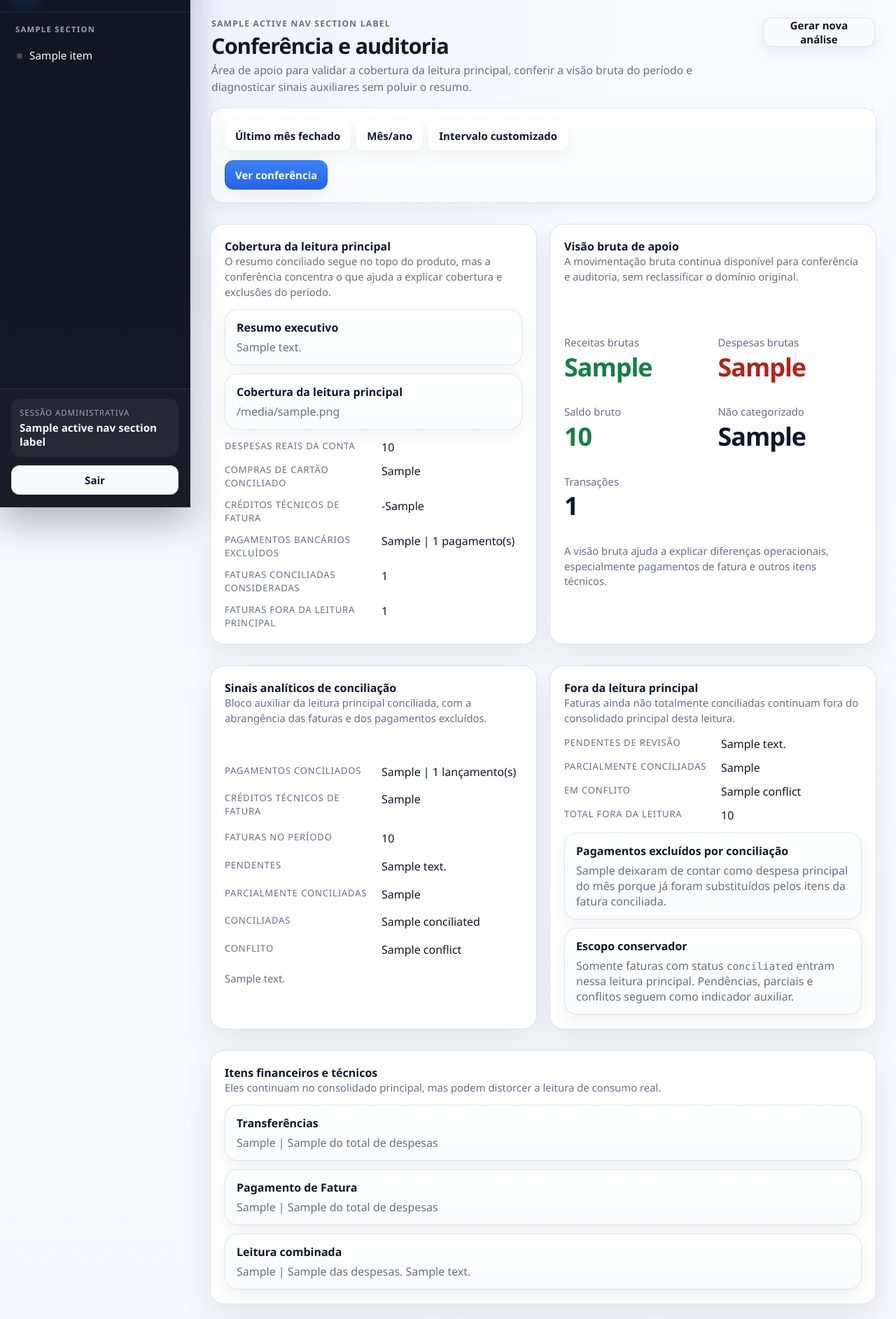
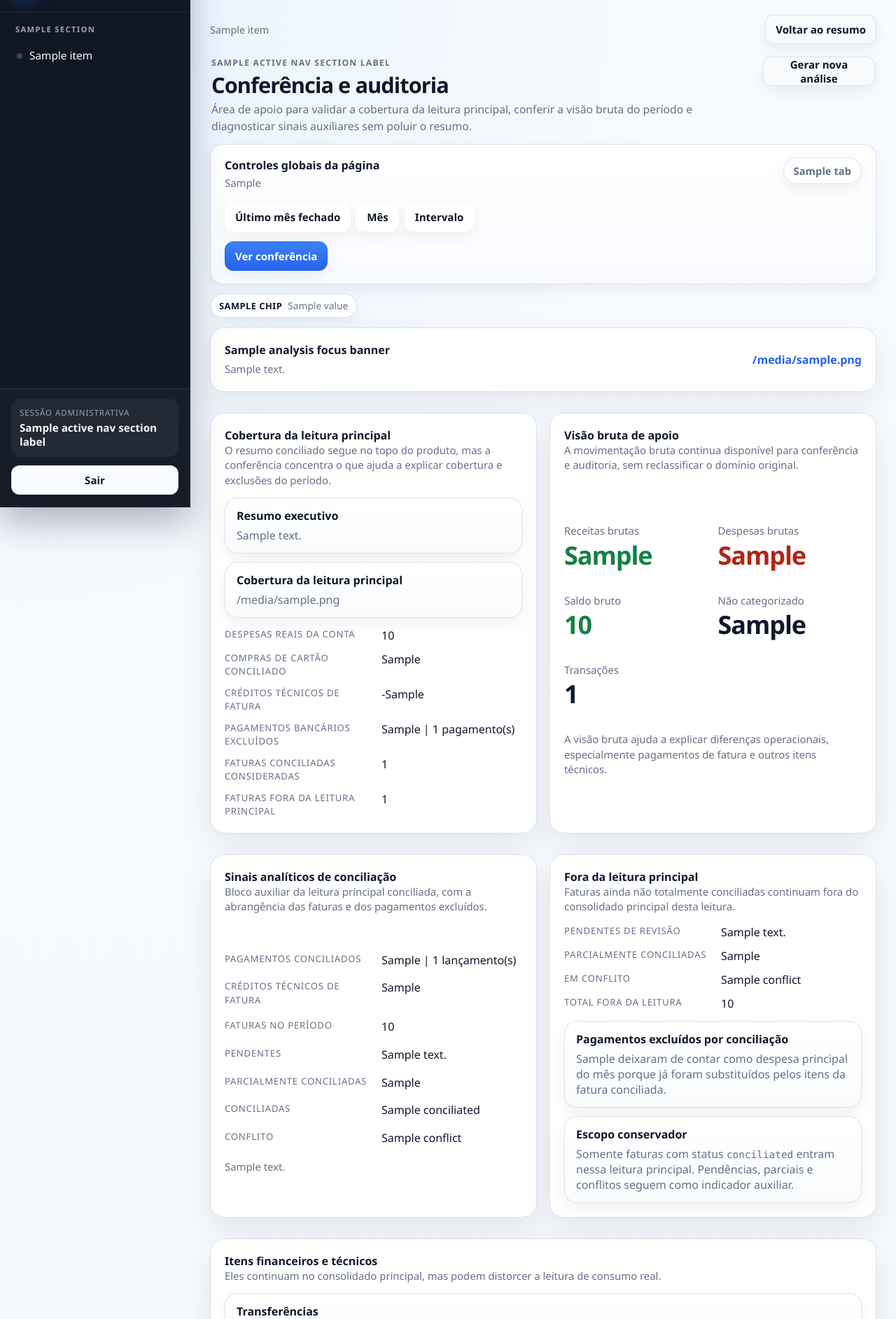
Before and after one commit to eduardokauer/finance_control, a FastAPI app: template app/templates/admin/conference.html in a window 1280 px wide. Shown: the part 75-1960 px from the top of the page at 70% size. Run offline with FastAPI, Linux system fonts and the light colour scheme; the template is opened without the code that fills it: most values are stand-ins (such as "Sample title", 1, 10 or a date in 2020); some libraries are stand-ins or nearby versions.

Commit message:
implement analytic context bar and navigation

```diff
--- a/app/templates/admin/conference.html
+++ b/app/templates/admin/conference.html
@@ -9,7 +9,11 @@
 {% set analysis_show_generate = True %}
 {% include "admin/partials/analysis_period_form.html" %}
 
-<section class="analysis-grid analysis-grid-2" style="margin-top:12px;">
+<section
+  id="conference-coverage-section"
+  class="analysis-grid analysis-grid-2 analysis-focus-target {% if analysis_focus_banner and analysis_focus_banner.key == 'conference' %}analysis-focus-target-active{% endif %}"
+  style="margin-top:12px;"
+>
   <div class="card stack" style="margin-bottom:0;">
     <div>
       <strong>Cobertura da leitura principal</strong>
--- a/app/templates/admin/partials/analysis_period_form.html
+++ b/app/templates/admin/partials/analysis_period_form.html
@@ -1,4 +1,23 @@
-<section class="page-header">
+<section class="analysis-context-stack">
+  <div class="analysis-breadcrumb-row">
+    <nav class="analysis-breadcrumbs" aria-label="Navegação contextual" data-analysis-breadcrumbs>
+      {% for item in analysis_breadcrumb_items %}
+        {% if item.href %}
+          <a href="{{ item.href }}">{{ item.label }}</a>
+        {% else %}
+          <span aria-current="page">{{ item.label }}</span>
+        {% endif %}
+        {% if not loop.last %}
+          <span class="analysis-breadcrumb-separator" aria-hidden="true">›</span>
+        {% endif %}
+      {% endfor %}
+    </nav>
+    {% if analysis_back_href %}
+      <a href="{{ analysis_back_href }}" class="button button-ghost" data-return-summary-link>Voltar ao resumo</a>
+    {% endif %}
+  </div>
+
+  <section class="page-header analysis-page-header">
     <div class="page-header-copy">
       <div class="page-eyebrow">{{ active_nav_section_label }}</div>
       <h1 class="page-title">{{ analysis_page_title }}</h1>
@@ -16,7 +35,21 @@
     </div>
   </section>
 
-<section class="toolbar-card">
+  <section class="toolbar-card analysis-global-toolbar">
+    <div class="analysis-toolbar-header">
+      <div class="stack" style="gap:4px;">
+        <strong>Controles globais da página</strong>
+        <div class="subtle">{{ analysis_controls_intro }}</div>
+      </div>
+      {% if analysis_global_tabs %}
+        <div class="home-view-tabs" role="tablist" aria-label="Controle global da página">
+          {% for tab in analysis_global_tabs %}
+            <a class="home-view-tab {% if tab.is_active %}home-view-tab-active{% endif %}" href="{{ tab.href }}">{{ tab.label }}</a>
+          {% endfor %}
+        </div>
+      {% endif %}
+    </div>
+
     <form method="get" action="{{ analysis_form_action }}" class="stack" id="analysis-period-form">
       <input type="hidden" name="selection_mode" id="selection-mode-input" value="{{ selection_mode }}">
       {% for field in analysis_extra_hidden_fields or [] %}
@@ -27,8 +60,8 @@
 
       <div class="chip-row">
         <button type="button" class="button period-tab {% if selection_mode == 'closed' %}button-primary{% endif %}" data-mode="closed">Último mês fechado</button>
-      <button type="button" class="button period-tab {% if selection_mode == 'month' %}button-primary{% endif %}" data-mode="month">Mês/ano</button>
-      <button type="button" class="button period-tab {% if selection_mode == 'custom' %}button-primary{% endif %}" data-mode="custom">Intervalo customizado</button>
+        <button type="button" class="button period-tab {% if selection_mode == 'month' %}button-primary{% endif %}" data-mode="month">Mês</button>
+        <button type="button" class="button period-tab {% if selection_mode == 'custom' %}button-primary{% endif %}" data-mode="custom">Intervalo</button>
       </div>
 
       <div id="panel-closed" class="period-panel info-strip" {% if selection_mode != 'closed' %}style="display:none;"{% endif %}>
@@ -43,7 +76,7 @@
       </div>
 
       <div id="panel-month" class="period-panel toolbar-grid toolbar-grid-compact" {% if selection_mode != 'month' %}style="display:none;"{% endif %}>
-      <label>Mês/ano
+        <label>Mês
           <input type="month" name="month" id="analysis-month-input" value="{{ month_value }}" {% if selection_mode != 'month' %}disabled{% endif %}>
         </label>
         <div class="info-metric">
@@ -70,3 +103,27 @@
       </div>
     </form>
   </section>
+
+  {% if analysis_context_chips %}
+    <div class="analysis-context-chips" aria-label="Contexto atual da leitura">
+      {% for chip in analysis_context_chips %}
+        <span class="analysis-context-chip" data-context-chip="{{ chip.key }}">
+          <strong>{{ chip.label }}</strong>
+          <span>{{ chip.value }}</span>
+        </span>
+      {% endfor %}
+    </div>
+  {% endif %}
+
+  {% if analysis_focus_banner %}
+    <section class="card analysis-focus-banner" data-origin-banner="{{ analysis_focus_banner.key }}">
+      <div class="stack" style="gap:6px;">
+        <strong>{{ analysis_focus_banner.title }}</strong>
+        <div class="subtle">{{ analysis_focus_banner.body }}</div>
+      </div>
+      {% if analysis_focus_banner.href %}
+        <a href="{{ analysis_focus_banner.href }}" class="text-link">{{ analysis_focus_banner.link_label }}</a>
+      {% endif %}
+    </section>
+  {% endif %}
+</section>
--- a/app/templates/admin/partials/analysis_styles.html
+++ b/app/templates/admin/partials/analysis_styles.html
@@ -1,4 +1,92 @@
 <style>
+  .analysis-context-stack {
+    display: grid;
+    gap: 14px;
+  }
+  .analysis-breadcrumb-row {
+    display: flex;
+    flex-wrap: wrap;
+    align-items: center;
+    justify-content: space-between;
+    gap: 12px;
+  }
+  .analysis-breadcrumbs {
+    display: flex;
+    flex-wrap: wrap;
+    align-items: center;
+    gap: 8px;
+    font-size: 0.9rem;
+    color: var(--muted);
+  }
+  .analysis-breadcrumbs a {
+    text-decoration: none;
+    color: inherit;
+  }
+  .analysis-breadcrumbs a:hover {
+    color: var(--ink);
+  }
+  .analysis-breadcrumbs [aria-current="page"] {
+    color: var(--ink);
+    font-weight: 700;
+  }
+  .analysis-breadcrumb-separator {
+    color: var(--muted);
+  }
+  .analysis-page-header {
+    padding-top: 0;
+  }
+  .analysis-global-toolbar {
+    gap: 18px;
+  }
+  .analysis-toolbar-header {
+    display: flex;
+    flex-wrap: wrap;
+    align-items: flex-start;
+    justify-content: space-between;
+    gap: 14px;
+  }
+  .analysis-context-chips {
+    display: flex;
+    flex-wrap: wrap;
+    gap: 10px;
+  }
+  .analysis-context-chip {
+    display: inline-flex;
+    align-items: center;
+    gap: 8px;
+    min-height: 34px;
+    padding: 0 12px;
+    border-radius: 999px;
+    border: 1px solid rgba(217, 226, 236, 0.92);
+    background: rgba(255, 255, 255, 0.94);
+    box-shadow: var(--shadow-soft);
+    font-size: 0.86rem;
+    color: var(--muted);
+  }
+  .analysis-context-chip strong {
+    color: var(--ink);
+    font-size: 0.8rem;
+    letter-spacing: 0.04em;
+    text-transform: uppercase;
+  }
+  .analysis-focus-banner {
+    display: flex;
+    flex-wrap: wrap;
+    align-items: center;
+    justify-content: space-between;
+    gap: 12px;
+    border-color: rgba(37, 99, 235, 0.18);
+    background: linear-gradient(180deg, #ffffff 0%, #f3f8ff 100%);
+  }
+  .analysis-focus-target {
+    scroll-margin-top: 92px;
+  }
+  .analysis-focus-target-active > .card,
+  .card.analysis-focus-target-active,
+  .analysis-focus-target-active {
+    border-color: rgba(37, 99, 235, 0.22);
+    box-shadow: 0 14px 32px rgba(37, 99, 235, 0.1);
+  }
   .analysis-grid {
     display: grid;
     gap: 18px;
@@ -257,6 +345,11 @@
     }
   }
   @media (max-width: 760px) {
+    .analysis-breadcrumb-row,
+    .analysis-focus-banner,
+    .analysis-toolbar-header {
+      align-items: stretch;
+    }
     .home-chart-controls {
       align-items: flex-start;
       justify-content: flex-start;
--- a/app/web/routes/admin/analysis.py
+++ b/app/web/routes/admin/analysis.py
@@ -16,12 +16,139 @@ from .helpers import render_admin
 
 router = APIRouter()
 
+HOME_LENS_LABELS = {
+    "cash": "Visão de Caixa",
+    "competence": "Visão de Competência",
+}
+
+ORIGIN_BLOCK_LABELS = {
+    "cards": "cards",
+    "chart": "gráfico",
+    "categories": "categorias",
+    "alerts": "alertas",
+    "conference": "conferência",
+}
+
 
 def _url_with_query(path: str, params: dict[str, str | int | None]) -> str:
     filtered = {key: value for key, value in params.items() if value not in (None, "")}
     if not filtered:
         return path
     return f"{path}?{urlencode(filtered)}"
+
+
+def _lens_label(lens: str | None) -> str | None:
+    return HOME_LENS_LABELS.get(lens or "")
+
+
+def _origin_block_label(origin_block: str | None) -> str | None:
+    return ORIGIN_BLOCK_LABELS.get(origin_block or "")
+
+
+def _build_context_chips(
+    *,
+    period_label: str,
+    active_lens: str,
+    base_path: str,
+    origin: str | None,
+    origin_block: str | None,
+    home_chart_mode: str | None,
+    home_chart_compare: str | None,
+) -> list[dict[str, str]]:
+    chips = [{"key": "period", "label": "Período", "value": period_label}]
+    lens_label = _lens_label(active_lens)
+    if lens_label:
+        chips.append(
+            {
+                "key": "lens",
+                "label": "Lente ativa" if base_path == "/admin" else "Lente de origem",
+                "value": lens_label,
+            }
+        )
+    if origin == "summary":
+        chips.append({"key": "origin", "label": "Origem", "value": "Resumo"})
+    origin_label = _origin_block_label(origin_block)
+    if origin_label:
+        chips.append({"key": "origin_block", "label": "Bloco", "value": origin_label})
+    if origin_block == "chart":
+        if home_chart_mode == "rolling_12":
+            chips.append({"key": "chart_mode", "label": "Horizonte", "value": "Últimos 12 meses"})
+        elif home_chart_mode == "year":
+            chips.append({"key": "chart_mode", "label": "Horizonte", "value": "Ano"})
+        if home_chart_compare:
+            compare_label = {
+                "income": "Entradas" if active_lens == "cash" else "Receitas",
+                "expense": "Saídas" if active_lens == "cash" else "Despesas",
+                "balance": "Fluxo líquido" if active_lens == "cash" else "Resultado",
+            }.get(home_chart_compare, home_chart_compare)
+            chips.append({"key": "chart_compare", "label": "Comparação", "value": compare_label})
+    return chips
+
+
+def _build_focus_banner(
+    *,
+    base_path: str,
+    origin: str | None,
+    origin_block: str | None,
+    active_lens: str,
+    home_chart_mode: str | None,
+    home_chart_compare: str | None,
+) -> dict | None:
+    if origin != "summary":
+        return None
+
+    lens_label = _lens_label(active_lens) or "Leitura atual"
+    compare_label = {
+        "income": "Entradas" if active_lens == "cash" else "Receitas",
+        "expense": "Saídas" if active_lens == "cash" else "Despesas",
+        "balance": "Fluxo líquido" if active_lens == "cash" else "Resultado",
+    }.get(home_chart_compare or "", "métrica atual")
+    chart_mode_label = "Últimos 12 meses" if home_chart_mode == "rolling_12" else "Ano"
+
+    if base_path == "/admin/analysis":
+        if origin_block == "cards":
+            return {
+                "key": "cards",
+                "title": "Leitura geral aberta a partir dos cards do resumo",
+                "body": f"Você veio da {lens_label}. Esta tela aprofunda a leitura geral do período sem perder o contexto de origem.",
+                "href": "#analysis-overview-section",
+                "link_label": "Ir para a leitura principal",
+            }
+        if origin_block == "chart":
+            return {
+                "key": "chart",
+                "title": "Leitura histórica aberta a partir do gráfico principal",
+                "body": f"Contexto restaurado do resumo: {lens_label}, horizonte {chart_mode_label.lower()} e comparação focada em {compare_label.lower()}.",
+                "href": "#analysis-historical-section",
+                "link_label": "Ir para a leitura histórica",
+            }
+        if origin_block == "categories":
+            return {
+                "key": "categories",
+                "title": "Categorias abertas a partir do comparativo rápido da home",
+                "body": "A leitura chegou ao breakdown categorial completo com o mesmo período e a mesma lente de origem preservados.",
+                "href": "#analysis-category-history-section",
+                "link_label": "Ir para categorias e histórico",
+            }
+        if origin_block == "alerts":
+            return {
+                "key": "alerts",
+                "title": "Alertas e ações abertos a partir do resumo",
+                "body": "Os sinais determinísticos abaixo mantêm o período e a lente de origem para facilitar a continuidade da decisão.",
+                "href": "#analysis-alerts-section",
+                "link_label": "Ir para alertas e ações",
+            }
+
+    if base_path == "/admin/conference" and origin_block == "conference":
+        return {
+            "key": "conference",
+            "title": "Conferência aberta a partir do resumo",
+            "body": f"Esta auditoria preserva o período e a lente de origem ({lens_label}) para apoiar a validação da leitura principal.",
+            "href": "#conference-coverage-section",
+            "link_label": "Ir para a cobertura da leitura",
+        }
+
+    return None
 
 
 def _analysis_page_context(
@@ -36,6 +163,8 @@ def _analysis_page_context(
     home_chart_mode: str | None = None,
     home_chart_year: int | None = None,
     home_chart_compare: str | None = None,
+    origin: str | None = None,
+    origin_block: str | None = None,
 ) -> dict:
     latest_closed_start, latest_closed_end = resolve_analysis_period(
         db,
@@ -109,6 +238,21 @@ def _analysis_page_context(
     home_dashboard = analysis_data.get("home_dashboard", {})
     active_chart = home_dashboard.get("chart", {})
     active_lens = home_dashboard.get("active_lens", home_lens or "cash")
+    effective_home_chart_mode = active_chart.get("mode") or home_chart_mode or "year"
+    effective_home_chart_year = active_chart.get("selected_year") if effective_home_chart_mode == "year" else None
+    effective_home_chart_compare = active_chart.get("compare_metric") or home_chart_compare
+    shared_summary_state = {
+        **summary_query_params,
+        "home_lens": active_lens,
+        "home_chart_mode": effective_home_chart_mode,
+        "home_chart_year": effective_home_chart_year,
+        "home_chart_compare": effective_home_chart_compare,
+    }
+    page_query_params = {
+        **shared_summary_state,
+        "origin": origin,
+        "origin_block": origin_block,
+    }
 
     if base_path == "/admin" and home_dashboard:
         for lens_item in home_dashboard.get("lenses", []):
@@ -148,6 +292,42 @@ def _analysis_page_context(
 
     priority_alerts_source = home_dashboard.get("alerts") if base_path == "/admin" else None
     priority_actions_source = home_dashboard.get("actions") if base_path == "/admin" else None
+    analysis_urls = {
+        "summary": _url_with_query("/admin", shared_summary_state),
+        "detail": _url_with_query("/admin/analysis", page_query_params),
+        "conference": _url_with_query("/admin/conference", page_query_params),
+        "operations": "/admin/operations",
+        "return_to": _url_with_query(base_path, shared_summary_state if base_path == "/admin" else page_query_params),
+        "contextual": {
+            "cards_detail": _url_with_query("/admin/analysis", {**shared_summary_state, "origin": "summary", "origin_block": "cards"}),
+            "chart_detail": _url_with_query("/admin/analysis", {**shared_summary_state, "origin": "summary", "origin_block": "chart"}),
+            "categories_detail": _url_with_query("/admin/analysis", {**shared_summary_state, "origin": "summary", "origin_block": "categories"}),
+            "alerts_detail": _url_with_query("/admin/analysis", {**shared_summary_state, "origin": "summary", "origin_block": "alerts"}),
+            "conference": _url_with_query("/admin/conference", {**shared_summary_state, "origin": "summary", "origin_block": "conference"}),
+        },
+    }
+    analysis_context_chips = _build_context_chips(
+        period_label=analysis_data["period"]["label"],
+        active_lens=active_lens,
+        base_path=base_path,
+        origin=origin,
+        origin_block=origin_block,
+        home_chart_mode=effective_home_chart_mode,
+        home_chart_compare=effective_home_chart_compare,
+    )
+    analysis_focus_banner = _build_focus_banner(
+        base_path=base_path,
+        origin=origin,
+        origin_block=origin_block,
+        active_lens=active_lens,
+        home_chart_mode=effective_home_chart_mode,
+        home_chart_compare=effective_home_chart_compare,
+    )
+    analysis_breadcrumb_items = [{"label": "Resumo", "href": analysis_urls["summary"] if base_path != "/admin" else None}]
+    if base_path == "/admin/analysis":
+        analysis_breadcrumb_items.append({"label": "Análise detalhada", "href": None})
+    elif base_path == "/admin/conference":
+        analysis_breadcrumb_items.append({"label": "Conferência", "href": None})
     return {
         "selection_mode": selected_mode,
         "period_start": resolved_start,
@@ -166,20 +346,23 @@ def _analysis_page_context(
         "priority_actions": (priority_actions_source or analysis_data.get("actions", []))[:2],
         "analysis_extra_hidden_fields": [
             {"name": "home_lens", "value": active_lens},
-            {"name": "home_chart_mode", "value": active_chart.get("mode")},
-            {"name": "home_chart_year", "value": active_chart.get("selected_year") if active_chart.get("mode") == "year" else None},
-            {"name": "home_chart_compare", "value": active_chart.get("compare_metric")},
+            {"name": "home_chart_mode", "value": effective_home_chart_mode},
+            {"name": "home_chart_year", "value": effective_home_chart_year},
+            {"name": "home_chart_compare", "value": effective_home_chart_compare},
+            {"name": "origin", "value": origin},
+            {"name": "origin_block", "value": origin_block},
         ],
-        "analysis_urls": {
-            "summary": _url_with_query("/admin", summary_query_params),
-            "detail": f"/admin/analysis?period_start={resolved_start.isoformat()}&period_end={resolved_end.isoformat()}",
-            "conference": f"/admin/conference?period_start={resolved_start.isoformat()}&period_end={resolved_end.isoformat()}",
-            "operations": "/admin/operations",
-            "return_to": _url_with_query(base_path, summary_query_params if base_path == "/admin" else {
-                "period_start": resolved_start.isoformat(),
-                "period_end": resolved_end.isoformat(),
-            }),
-        },
+        "analysis_urls": analysis_urls,
+        "analysis_breadcrumb_items": analysis_breadcrumb_items,
+        "analysis_back_href": analysis_urls["summary"] if base_path in ("/admin/analysis", "/admin/conference") else None,
+        "analysis_context_chips": analysis_context_chips,
+        "analysis_focus_banner": analysis_focus_banner,
+        "analysis_global_tabs": home_dashboard.get("lenses", []) if base_path == "/admin" else [],
+        "analysis_controls_intro": (
+            "Período e lente reorganizam a leitura inteira do resumo. Os controles do gráfico continuam locais ao bloco histórico."
+            if base_path == "/admin"
+            else "Esses controles afetam a página inteira. A lente de origem e o contexto de navegação seguem preservados abaixo."
+        ),
     }
 
 
@@ -250,6 +433,12 @@ def admin_analysis_page(
     month: str | None = None,
     period_start: date | None = None,
     period_end: date | None = None,
+    home_lens: str | None = None,
+    home_chart_mode: str | None = None,
+    home_chart_year: int | None = None,
+    home_chart_compare: str | None = None,
+    origin: str | None = None,
+    origin_block: str | None = None,
     db: Session = Depends(get_db),
     _: bool = Depends(require_admin_session),
 ):
@@ -263,6 +452,12 @@ def admin_analysis_page(
             month=month,
             period_start=period_start,
             period_end=period_end,
+            home_lens=home_lens,
+            home_chart_mode=home_chart_mode,
+            home_chart_year=home_chart_year,
+            home_chart_compare=home_chart_compare,
+            origin=origin,
+            origin_block=origin_block,
         ),
     )
 
@@ -274,6 +469,12 @@ def admin_conference_page(
     month: str | None = None,
     period_start: date | None = None,
     period_end: date | None = None,
+    home_lens: str | None = None,
+    home_chart_mode: str | None = None,
+    home_chart_year: int | None = None,
+    home_chart_compare: str | None = None,
+    origin: str | None = None,
+    origin_block: str | None = None,
     db: Session = Depends(get_db),
     _: bool = Depends(require_admin_session),
 ):
@@ -287,5 +488,11 @@ def admin_conference_page(
             month=month,
             period_start=period_start,
             period_end=period_end,
+            home_lens=home_lens,
+            home_chart_mode=home_chart_mode,
+            home_chart_year=home_chart_year,
+            home_chart_compare=home_chart_compare,
+            origin=origin,
+            origin_block=origin_block,
         ),
     )
```
Also changed, not shown: app/templates/admin/analysis.html (+14 -5 lines), app/templates/admin/summary.html (+24 -34 lines), docs/project_context.md (+35 -8 lines), tests/test_admin_ui.py (+153 -0 lines). Lines whose indentation alone changed are shown as unchanged.
